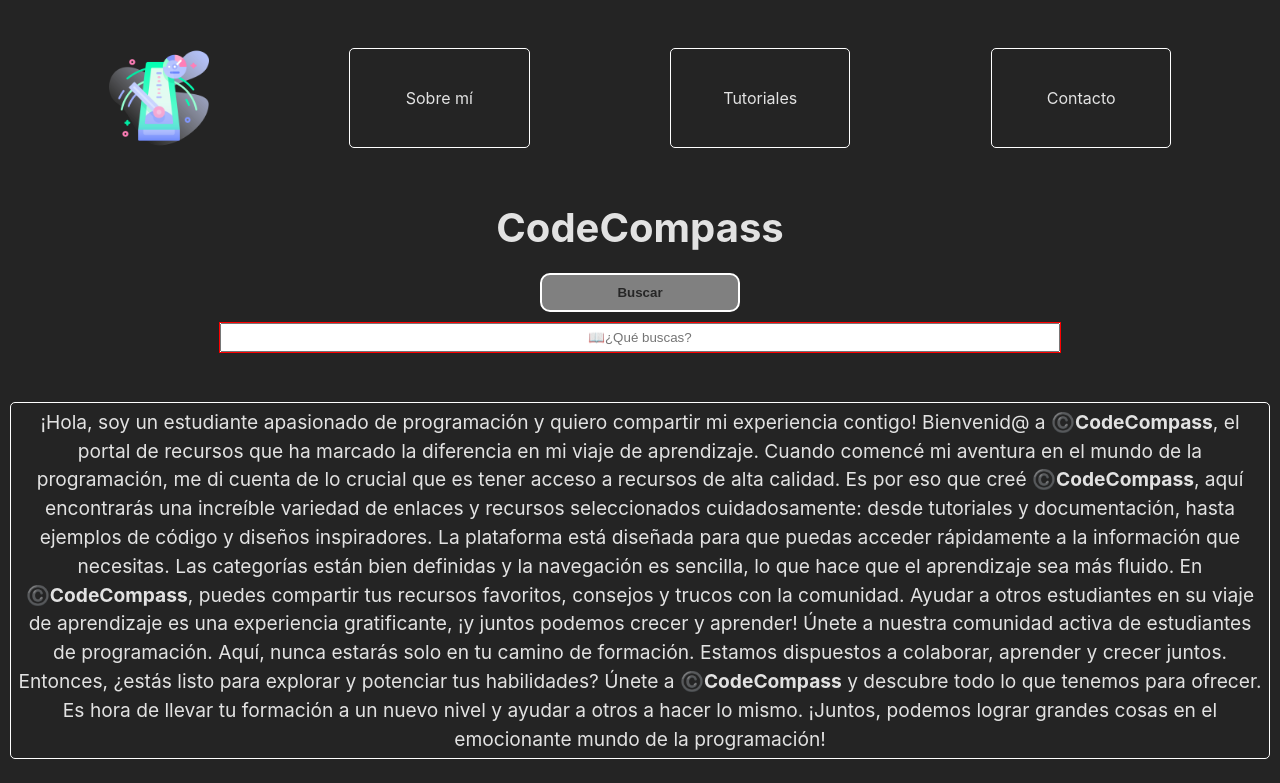
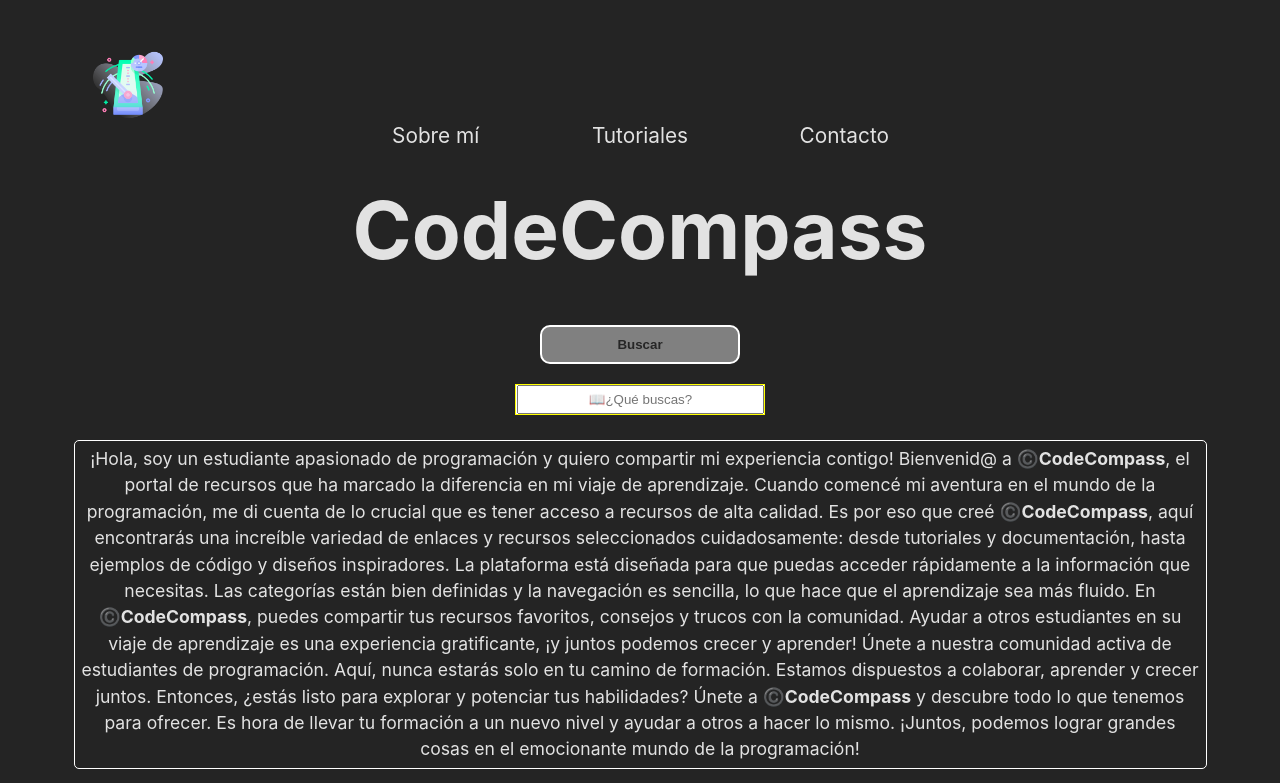
Before and after one commit to Gabi-Garcia/CodeCompass, a website built with Vite: page index.html in a window 1280 px wide. Both pictures are taken after a click on the button "Buscar". Shown: the top 783 px of the page. Built offline with nearby package versions, Linux system fonts and the light colour scheme.

Commit message:
Features:constants, index, main, style

```diff
--- a/index.html
+++ b/index.html
@@ -1,8 +1,9 @@
-<!doctype html>
+<doctype html>
 <html lang="en">
   <head>
     <meta charset="UTF-8" />
     <link rel="icon" type="image/svg+xml" href="/metronomo (2).png" />
+    <link rel="StyleSheet" href="./style.css"/>
     <meta name="viewport" content="width=device-width, initial-scale=1.0" />
     <title>CodeCompass</title>
   </head>
@@ -12,16 +13,19 @@
         <div class="icon-imgContainer">
           <img src="/metronomo (2).png" alt="metronomo img">
         </div>
-        <a href="#sobreMi">Sobre mí</a>
-        <a href="#tutoriales">Tutoriales</a>
-        <a href="#contacto">Contacto</a>
+        <div class="links">
+          <ul>
+            <li><a href="#sobreMi">Sobre mí</a></li>
+            <li><a href="#tutoriales">Tutoriales</a></li>
+            <li><a href="#contacto">Contacto</a></li>
+          </ul>
+      </div>
+      <h1>CodeCompass </h1>
       <div class="cajaArriba">
-          <h1>CodeCompass </h1>
+      </div>
       <button id="menu-toggle">Buscar</button>
-        </div>
       <div id="menu-content" class="menu-content">
         <div class="favorites">
-            <!-- <h4> 🧙‍♂️Favoritos</h4> -->
       </div>
       <div class="search">
         <input type="text" name="search" id="menu-search" placeholder="📖¿Qué buscas?" />
@@ -57,7 +61,7 @@
         para que puedas aprender y mejorar tus habilidades de programación de manera efectiva.
       </p>
         <ul class="lista">
-          <li><a href="https://www.youtube.com/watch?v=tP42hCXf-Ro" target="_blank">TU PRIMERA APP CON ANGULAR 11</a></li>
+          <li><a href="https://www.youtube.com/watch?v=tP42hCXf-Ro" target="_blank">Tu primera APP con ANGULAR 11</a></li>
           <li><a href="https://www.youtube.com/watch?v=INeJQ_5fwYM" target="_blank">CRUD Angular-Node-Express-TypeScript-Sequelize & MySQL</a></li>
           <li><a href="https://www.youtube.com/watch?v=XXMczd98pTY" target="_blank">Angular Login-NodeJS Express TypeScript Sequelize MySQL y Jwt</a></li>
           <li><a href="https://www.youtube.com/watch?v=H4tKnc2Cdmg&t=18s" target="_blank">Angular RxJS Tutorial-Buscador de Peliculas</a></li>
@@ -67,12 +71,12 @@
           <li><a href="https://www.youtube.com/watch?v=2jRYxuuWGFI" target="_blank">CRUD Angular Material-Node-Express-TypeScript & MySQL</a></li>
           <li><a href="https://www.youtube.com/watch?v=qSV-xNDUQJU" target="_blank">Angular-Consume una API REST-App Noticias</a></li>
           <li><a href="https://www.youtube.com/watch?v=2jRYxuuWGFI&t=52s" target="_blank">Angular Material-Node-Express-TypeScript & MySQL-CRUD</a></li>
-          <li><a href="https://www.youtube.com/watch?v=QJPQ3XdG11s" target="_blank">Cómo desplegar página web GRATIS | Tutorial usando Netlify y GitHub</a></li>
+          <li><a href="https://www.youtube.com/watch?v=QJPQ3XdG11s" target="_blank">Cómo desplegar página web GRATIS. Tutorial usando Netlify y GitHub</a></li>
           <li><a href="https://www.youtube.com/watch?v=44ziZ12rJwU" target="_blank">¿Cómo usar GitHub?-¡Todo lo que necesitás saber!</a></li>
           <li><a href="https://www.youtube.com/watch?v=a-HMnyv75TQ&t=628s" target="_blank">Firebase Hosting - Subir una Pagina Web a Firebase</a></li>
           <li><a href="https://www.youtube.com/watch?v=P4K59gr8sw0" target="_blank">Deploy Angular a Firebase Hosting</a></li>
           <li><a href="https://www.youtube.com/watch?v=c7ytUzTz9ik" target="_blank">Acelerando el desarrollo de Angular apps con la ayuda de ChatGPT-4</a></li>
-          <li><a href="https://www.youtube.com/watch?v=VtNXgiLaw1E&t=13s" target="_blank">COMO SUBIR UN PROYECTO ANGULAR A GITHUB PAGES EN MENOS DE 5 MINUTOS!</a></li>
+          <li><a href="https://www.youtube.com/watch?v=VtNXgiLaw1E&t=13s" target="_blank">Como subir un proyecto ANGULAR a GitHub Pages en menos de '5!</a></li>
           <li><a href="https://www.youtube.com/@codrrdev" target="_blank">Codear es nuestra pasión<strong>{codrr}</strong></a></li>
           <li><a href="https://www.youtube.com/watch?v=T1QFGwOnQxQ" target="_blank">NODEJS de Crea una REST API Rest escalable y sostenible con Typescript y Express</a></li>
           <li><a href="https://www.youtube.com/watch?v=Sg5l0rwZKs4" target="_blank">Dockeriza tu API REST de Node.js en minutos con Docker</a></li>
--- a/main.js
+++ b/main.js
@@ -5,8 +5,7 @@ const toggleButton = document.querySelector('#menu-toggle')
 const inputSearch = document.querySelector('#menu-search');
 const menuContentElement = document.querySelector('#menu-content')
 const  searchBlockElement = document.querySelector('#menu-content > .search');
-const favoritesListElement = document.querySelector(
-    '#menu-content > .favorites'
+const favoritesListElement = document.querySelector('#menu-content > .favorites'
 );
 const getFavoriteTemplate = (title, url) => {
 return `
--- a/style.css
+++ b/style.css
@@ -26,7 +26,9 @@
   list-style: none;
   scroll-behavior: smooth;
 }
-/*MEDIA QUERY MOBILE FIRST*/
+/*******************************************************************************/
+/*****************************MEDIA QUERY MOBILE FIRST*************************/
+/******************************************************************************/
   @media(min-width:320px) and (max-width:768px) {
 body{
   width: 100%;
@@ -233,53 +235,91 @@ footer p{
   padding:1%;
 }
 }
-/***MEDIA QUERY DESDE 768px****/
+/********************************************************************************/
+/***************************MEDIA QUERY DESDE 768px******************************/
+/*********************************************************************************/
 @media(min-width:769px) and (max-width:1500px) {
-  body{
-    width: 100%;
+
+  header{
+    margin: auto;
+    width: 90%;
+    height: 300px;
+    display: flex;
+    flex-direction:row;
+    flex-wrap: wrap;
+    padding:0%;
+    margin-top:0px;
+    /* border: 1px solid red; */
   }
-  header{
-    width: 100%;
-    padding:0;
+  header > .navbar{
     display: flex;
-    flex-wrap: wrap;
+    flex-direction: column;
+    margin:auto;
+    width: 95%;
+    height: 200px;
+    /* border: 1px solid violet; */
   }
-  .icon-imgContainer{
-    width:100px;
-    height:100px;
+  header > .navbar > .icon-imgContainer{
+    width:70px;
+    height:70px;
+    margin-top: 0px;
+    /* border: 1px solid green; */
   }
   .icon-imgContainer img {
     width: 100%;
     height: 100%;
   }
-  header > .navbar{
-    width: 100%;
+  .navbar > .links {
+    margin: auto;
     display: flex;
-    flex-direction:row;
-    flex-wrap: wrap;
-    justify-content: space-around;
-    padding:3%;
-    margin-top:10px;
-    position: relative;
+    width: 80%;
+    height: 50px;
+    /* border: 1px solid yellow; */
   }
-  .navbar > a{
+  .navbar > .links > ul{
+    margin: auto;
+    display: flex;
+    flex-direction: row;
+    justify-content: space-between;
+    width: 70%;
+    /* border: 1px solid white; */
+  }
+  .navbar > .links > ul > li{
+    width:40%;
+    height: 50px;
+    /* border: 1px solid green; */
+  }
+  .navbar > .links > ul > li > a {
     display: flex;
     flex-wrap: wrap;
     cursor: pointer;
     border-radius: 5px;
-    width:15%;
-    font-size:1rem;
+    width:100%;
+    font-size:1.3rem;
     text-align: center;
     align-items: center;
     justify-content: center;
     color: var(--secondary-color);
-    border: 1px solid white;
     text-decoration: none;
+    transition: font-size 0.5s ease-in-out;
   }
-  .navbar > a:hover{
-    background-color: white;
-    border: 1px solid black;
-    color: #262626;
+  .navbar > .links > ul > li > a:hover {
+    font-size:1.5rem;
+  }
+  .cajaArriba{
+    display: flex;
+    flex-wrap: wrap;
+    flex-direction: column;
+    align-items: center;
+    justify-content: center;
+    width: 100%;
+    margin-top:20px;
+  }
+  h1{
+    text-align: center;
+    margin: auto;
+    margin-top:0px;
+    font-size:5rem;
   }
   header > .navbar > .menu-content{
     display: flex;
@@ -287,15 +327,17 @@ footer p{
     margin-top:0px;
     opacity: 0;
     padding:0;
+    background-color: white;
     color: black;
+    border: 1px solid yellow;
   }
   header > .navbar > .menu-content--open{
     transition: all 200ms ease-in-out;
     opacity:1;
-    width:70%;
-    margin-left:0;
-    margin-top:10px;
-    background-color: white;
+    width:250px;
+    margin: auto;
+    margin-top:20px;
+    /* background-color: gray; */
   }
   .search {
     border-left: 1px solid var(--secondary-color);
@@ -304,23 +346,14 @@ footer p{
     flex-direction: column;
     text-align: center;
     justify-content: center;
-    margin-left:0px;
-    border: 1px solid red;
+    margin: auto;
+    margin-top:0px;
   }
   .favorite-element > a{
     font-size: 0.8rem;
-    color: var(--secondary-color);
+    /* color: var(--secondary-color); */
     color: black;
     cursor: pointer;
-  }
-  .cajaArriba{
-    display: flex;
-    flex-wrap: wrap;
-    flex-direction: column;
-    align-items: center;
-    justify-content: center;
-    width: 100%;
-    margin-top:10px;
   }
   /****main****/
   main{
@@ -328,13 +361,7 @@ footer p{
     flex-direction: column;
     width: 100%;
     padding:5px;
-    margin-top:0px;
-  }
-  h1{
-    text-align: center;
-    margin: auto;
-    margin-top:40px;
-    font-size:2.5rem;
+    margin-top:100px;
   }
   h2{
     margin: auto;
@@ -361,10 +388,12 @@ footer p{
     text-align: center;
     padding: 5px;
   }
-  #sobreMi{
+  #sobreMi, #tutoriales{
+    width: 90%;
     display: flex;
     flex-wrap: wrap;
-    margin-top:0px;
+    margin: auto;
+    margin-top:30px;
     padding: 5px;
     text-align: center;
   }
@@ -372,7 +401,7 @@ footer p{
   text-align: center;
   padding: 5px;
   border-radius: 5px;
-  font-size:1.2rem;
+  font-size:1.1rem;
   border: 1px solid white;
   }
   #tutoriales > p{
@@ -382,22 +411,24 @@ footer p{
   padding: 5px;
   border-radius: 5px;
   font-size:1.2rem;
-  border: 1px solid white;
+  /* border: 1px solid white; */
   }
   #tutoriales .lista{
     display: flex;
     flex-wrap: wrap;
-    flex-direction:column;
-    font-size:small;
-    padding:10px;
+    flex-direction:row;
+    gap: 15px;
+    padding:20px;
     margin-top: 10px;
     border-radius: 5px;
     text-align: center;
     border: 1px solid white;
   }
   #tutoriales .lista a{
+    width: 40%;
     color: white;
     cursor: pointer;
+    /* border: 1px solid red; */
   }
   #tutoriales .lista a:hover{
     color:gray;
```
Also changed, not shown: constants.js (line endings or trailing spaces). Lines whose indentation alone changed are shown as unchanged.
